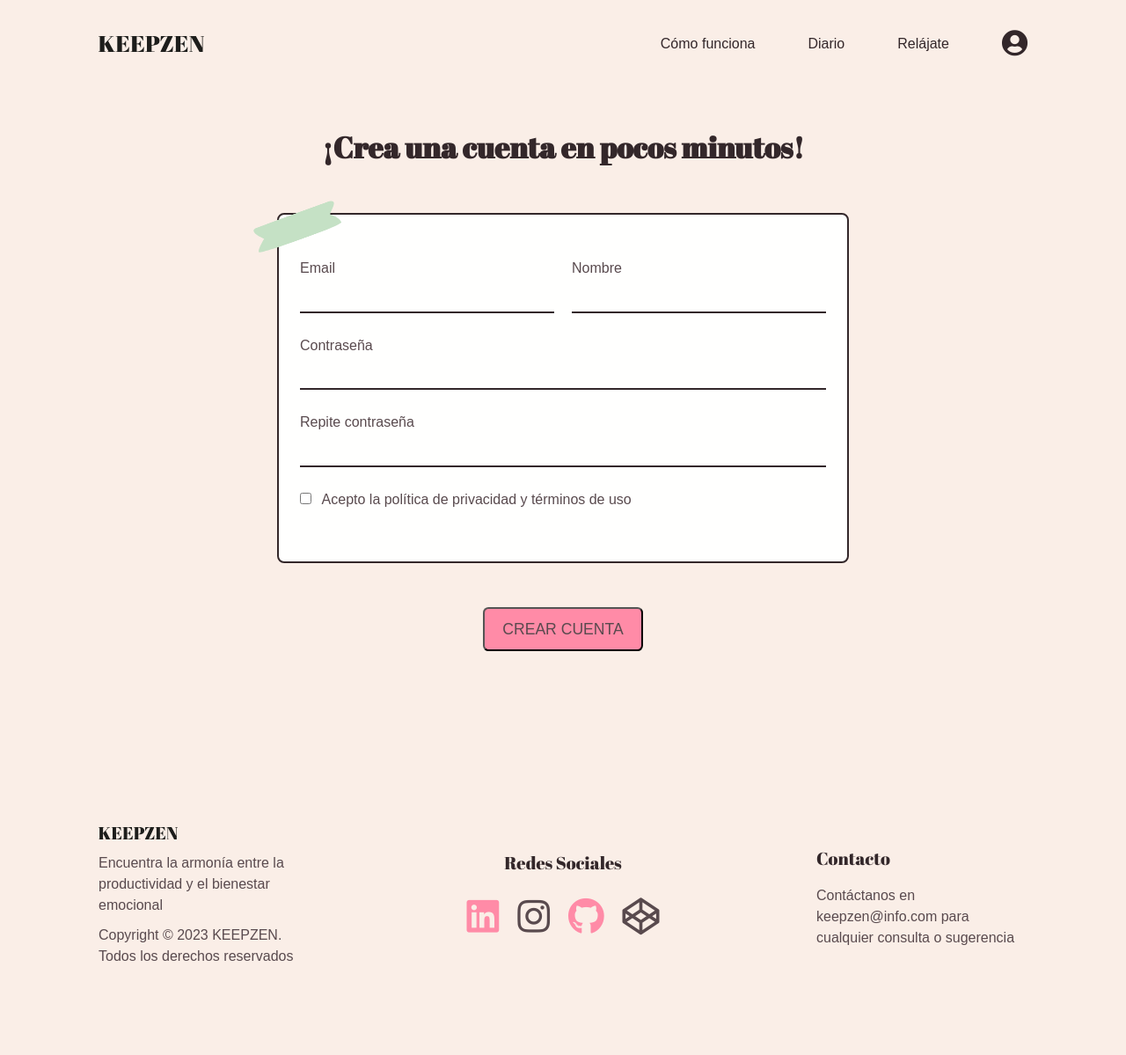
After one commit to deladaw/KEEPZEN, a PHP site: page /registro.html in a window 1280 px wide. The commit adds this page. Shown: the whole page at 88% size. Run offline with PHP 8.4, Linux system fonts and the light colour scheme; some libraries are stand-ins or nearby versions; some web fonts are replaced.

Commit message:
Página de Registro hecha

```diff
--- a/index.html
+++ b/index.html
@@ -28,7 +28,7 @@
           <li class="nav__list-item"><a href="#">Diario</a></li>
           <li class="nav__list-item"><a href="#">Relájate</a></li>
           <li class="nav__list-item">
-            <a href="#"><i class="fas fa-user-circle"></i></a>
+            <a href="registro.html"><i class="fas fa-user-circle"></i></a>
           </li>
         </ul>
       </div>
@@ -50,6 +50,7 @@
         />
       </div>
     </header>
+    <!-- INICIO FEATURES -->
     <section class="landing">
       <div class="landing__features container">
         <h2 class="lading__features-title heading-secondary">
@@ -125,6 +126,7 @@
         </div>
       </div>
     </section>
+    <!-- CALL TO ACTION -->
     <section class="landing__call call">
       <svg xmlns="http://www.w3.org/2000/svg" viewBox="0 0 1440 320">
         <path
@@ -150,6 +152,7 @@
         </div>
       </div>
     </section>
+    <!-- FOOTER -->
     <footer class="footer">
       <div class="footer__container container">
         <div class="footer__identity">
--- /dev/null
+++ b/registro.html
@@ -0,0 +1,120 @@
+<!DOCTYPE html>
+<html lang="es">
+  <head>
+    <meta charset="UTF-8" />
+    <meta http-equiv="X-UA-Compatible" content="IE=edge" />
+    <meta name="viewport" content="width=device-width, initial-scale=1.0" />
+    <link rel="stylesheet" href="sass/main.css" />
+    <link
+      rel="stylesheet"
+      href="https://use.fontawesome.com/releases/v5.5.0/css/all.css"
+      integrity="sha384-B4dIYHKNBt8Bc12p+WXckhzcICo0wtJAoU8YZTY5qE0Id1GSseTk6S+L3BlXeVIU"
+      crossorigin="anonymous"
+    />
+
+    <title>KeepZen - Regístrate</title>
+  </head>
+  <body>
+    <!-- NAV -->
+    <nav class="nav">
+      <div class="nav__container container">
+
+        <a class="nav__link-logo" href="index.html"><img
+            src="img/generales/Logotipo_keepzen.svg"
+            alt=""
+            class="nav__logo"
+          /></a>
+        <ul class="nav__list">
+          <li class="nav__list-item"><a href="#">Cómo funciona</a></li>
+          <li class="nav__list-item"><a href="#">Diario</a></li>
+          <li class="nav__list-item"><a href="#">Relájate</a></li>
+          <li class="nav__list-item">
+            <a href="#"><i class="fas fa-user-circle"></i></a>
+          </li>
+        </ul>
+      </div>
+    </nav>
+    <!-- REGISTRO -->
+
+    <section class="registro container">
+      <h2 class="registro__title heading-secondary">
+        ¡Crea una cuenta en pocos minutos!
+      </h2>
+      <form action="" class="form">
+          <img class="band" src="img/generales/band_aid.svg" alt="">
+        <div class="form__join">
+          <div class="form__join-col col1">
+            <label for="email">Email</label>
+            <input type="email" name="email" />
+          </div>
+          <div class="form__join-col">
+            <label for="nombre">Nombre</label>
+            <input type="text" name="nombre" />
+          </div>
+        </div>
+        </div>
+        <label for="password">Contraseña</label>
+        <input type="password" name="password" />
+        <label for="password2">Repite contraseña</label>
+        <input type="password" name="password2" />
+        <label
+          ><input type="checkbox" id="policy" value="policy" /> Acepto la
+          política de privacidad y términos de uso</label
+        ><br />
+      </form>
+      <button class="btn">CREAR CUENTA</button>
+    </section>
+
+    <!-- FOOTER -->
+    <footer class="footer">
+      <div class="footer__container container">
+        <div class="footer__identity">
+          <img
+            src="img/generales/Logotipo_keepzen.svg"
+            alt="logotipo de KeepZen"
+            class="footer__icon"
+          />
+          <p class="footer__slogan">
+            Encuentra la armonía entre la productividad y el bienestar emocional
+          </p>
+
+          <p class="footer__copyright">
+            Copyright © 2023 KEEPZEN. Todos los derechos reservados
+          </p>
+        </div>
+        <div class="footer__social">
+          <h4 class="heading-quinary">Redes Sociales</h4>
+          <div class="social-icons">
+            <li>
+              <a href="https://www.linkedin.com/in/daniela-bru-soriano/"
+                ><i class="fab fa-linkedin"></i
+              ></a>
+            </li>
+
+            <li>
+              <a href="https://www.instagram.com/delagraphic/?hl=es"
+                ><i class="fab fa-instagram"></i
+              ></a>
+            </li>
+            <li>
+              <a href="https://github.com/deladaw"
+                ><i class="fab fa-github"></i
+              ></a>
+            </li>
+            <li>
+              <a href="https://codepen.io/denisdaw"
+                ><i class="fab fa-codepen"></i
+              ></a>
+            </li>
+          </div>
+        </div>
+        <div class="footer__contact">
+          <h4 class="heading-quinary">Contacto</h4>
+          <p class="footer__contact-info">
+            Contáctanos en keepzen@info.com para cualquier consulta o sugerencia
+          </p>
+        </div>
+      </div>
+    </footer>
+  </body>
+</html>
--- /dev/null
+++ b/sass/COMPONENTS/_form.scss
@@ -0,0 +1,71 @@
+.form {
+  display: flex;
+  flex-direction: column;
+  position: relative;
+  width: 100%;
+  max-width: 650px;
+  min-width: 280px;
+  padding: $paddingMD;
+  //   gap: 10px;
+  border: 2.5px solid $colorTipoHeadings;
+  border-radius: 8px;
+  background-color: $colorBlancoRoto;
+
+  &__join {
+    display: flex;
+    width: 100%;
+
+    &-col {
+      display: flex;
+      flex-direction: column;
+      width: 100%;
+    }
+  }
+
+  .col1 {
+    margin-right: 20px;
+  }
+  label {
+    margin-bottom: 10px;
+    margin-top: 25px;
+    // font-family: $fuenteHeadings;
+    // display: block;
+  }
+
+  input {
+    // margin-right: 20px;
+    border: none;
+    border-bottom: 2.5px solid $colorTipoHeadings;
+    outline: none;
+    padding: 0;
+    font-size: 1.1rem;
+    color: $colorTipoHeadings;
+    background-color: transparent;
+  }
+
+  input[type="checkbox"] {
+    margin-right: 8px;
+    &:checked {
+      accent-color: $colorPrincipalSalmon;
+    }
+  }
+  .band {
+    position: absolute;
+    max-width: 100px;
+    top: -1px;
+    left: -30px;
+    transform: rotate(-20deg);
+  }
+}
+@include mv(470px) {
+  .form {
+    &__join {
+      flex-direction: column;
+    }
+
+    .band {
+      width: 80px;
+      left: -18px;
+    }
+  }
+}
--- a/sass/LAYOUT/_nav.scss
+++ b/sass/LAYOUT/_nav.scss
@@ -11,6 +11,10 @@
 
   &__logo {
     max-width: 7.5rem;
+  }
+
+  &__link-logo {
+    width: 7.5rem;
   }
 
   &__list {
--- /dev/null
+++ b/sass/PAGES/_register_form.scss
@@ -0,0 +1,19 @@
+.registro {
+  display: flex;
+  flex-direction: column;
+  gap: 50px;
+  &__title {
+    text-align: center;
+    padding-top: $paddingXL;
+  }
+
+  .form {
+    margin: $center;
+  }
+
+  .btn {
+    margin: 0 auto;
+  }
+
+  padding-bottom: 100px;
+}
--- a/sass/main.css
+++ b/sass/main.css
@@ -188,6 +188,66 @@ h6 {
   color: inherit;
 }
 
+.form {
+  display: flex;
+  flex-direction: column;
+  position: relative;
+  width: 100%;
+  max-width: 650px;
+  min-width: 280px;
+  padding: 1.5rem;
+  border: 2.5px solid #33272a;
+  border-radius: 8px;
+  background-color: #fffffe;
+}
+.form__join {
+  display: flex;
+  width: 100%;
+}
+.form__join-col {
+  display: flex;
+  flex-direction: column;
+  width: 100%;
+}
+.form .col1 {
+  margin-right: 20px;
+}
+.form label {
+  margin-bottom: 10px;
+  margin-top: 25px;
+}
+.form input {
+  border: none;
+  border-bottom: 2.5px solid #33272a;
+  outline: none;
+  padding: 0;
+  font-size: 1.1rem;
+  color: #33272a;
+  background-color: transparent;
+}
+.form input[type=checkbox] {
+  margin-right: 8px;
+}
+.form input[type=checkbox]:checked {
+  accent-color: #ff8ba7;
+}
+.form .band {
+  position: absolute;
+  max-width: 100px;
+  top: -1px;
+  left: -30px;
+  transform: rotate(-20deg);
+}
+
+@media screen and (max-width: 470px) {
+  .form__join {
+    flex-direction: column;
+  }
+  .form .band {
+    width: 80px;
+    left: -18px;
+  }
+}
 .nav__container {
   max-width: 71.25rem;
   margin: 0 auto;
@@ -199,6 +259,9 @@ h6 {
 }
 .nav__logo {
   max-width: 7.5rem;
+}
+.nav__link-logo {
+  width: 7.5rem;
 }
 .nav__list {
   display: flex;
@@ -422,6 +485,23 @@ h6 {
   padding-bottom: 1.875rem;
 }
 
+.registro {
+  display: flex;
+  flex-direction: column;
+  gap: 50px;
+  padding-bottom: 100px;
+}
+.registro__title {
+  text-align: center;
+  padding-top: 2.625rem;
+}
+.registro .form {
+  margin: 0 auto;
+}
+.registro .btn {
+  margin: 0 auto;
+}
+
 @media screen and (max-width: 860px) {
   html {
     font-size: 14px !important;
--- a/sass/main.scss
+++ b/sass/main.scss
@@ -7,12 +7,14 @@
 @import "components/headings";
 @import "components/features";
 @import "components/social-icons";
+@import "components/form";
 @import "layout/nav";
 @import "layout/header";
 @import "layout/footer";
 @import "layout/grid";
 @import "layout/container";
 @import "pages/landing_home";
+@import "pages/register_form";
 @import "abstract/media-querys";
 
 body {
```
Also changed, not shown: img/generales/band_aid.svg (added), 1 other file.
